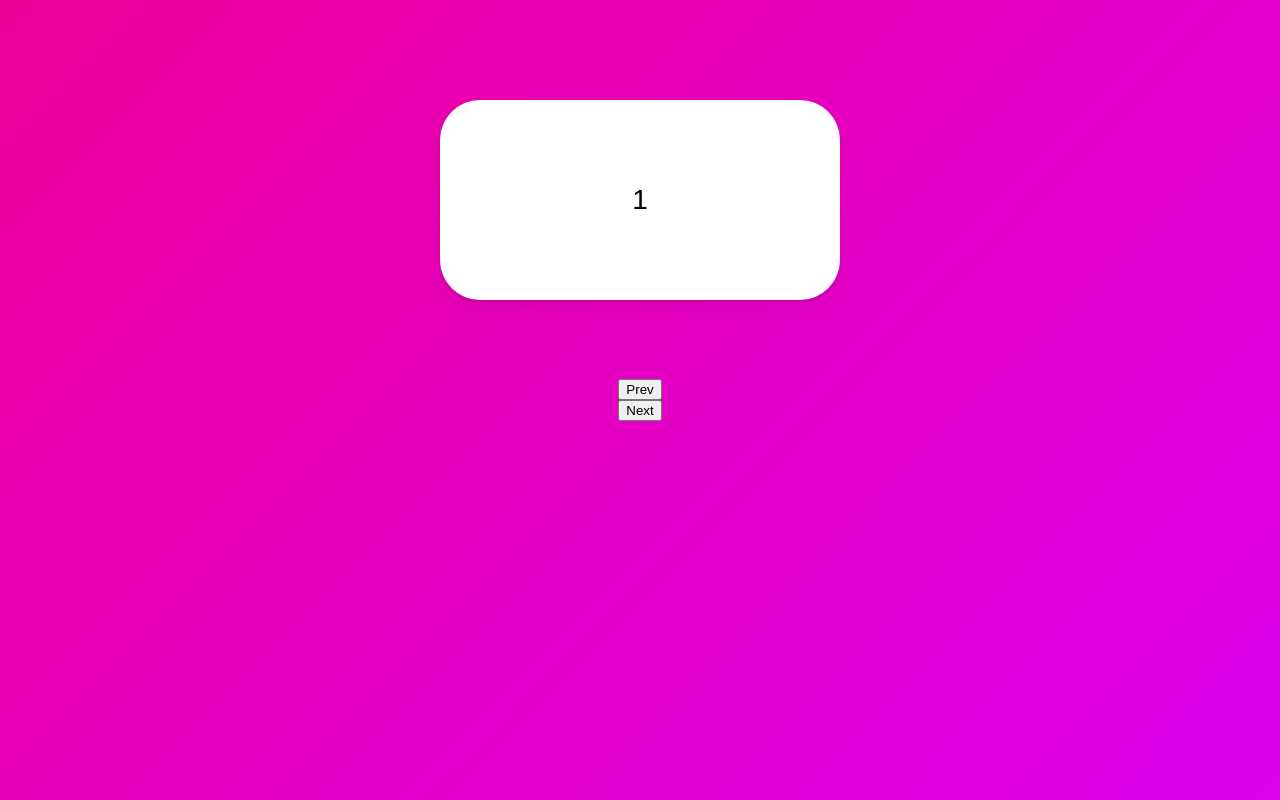
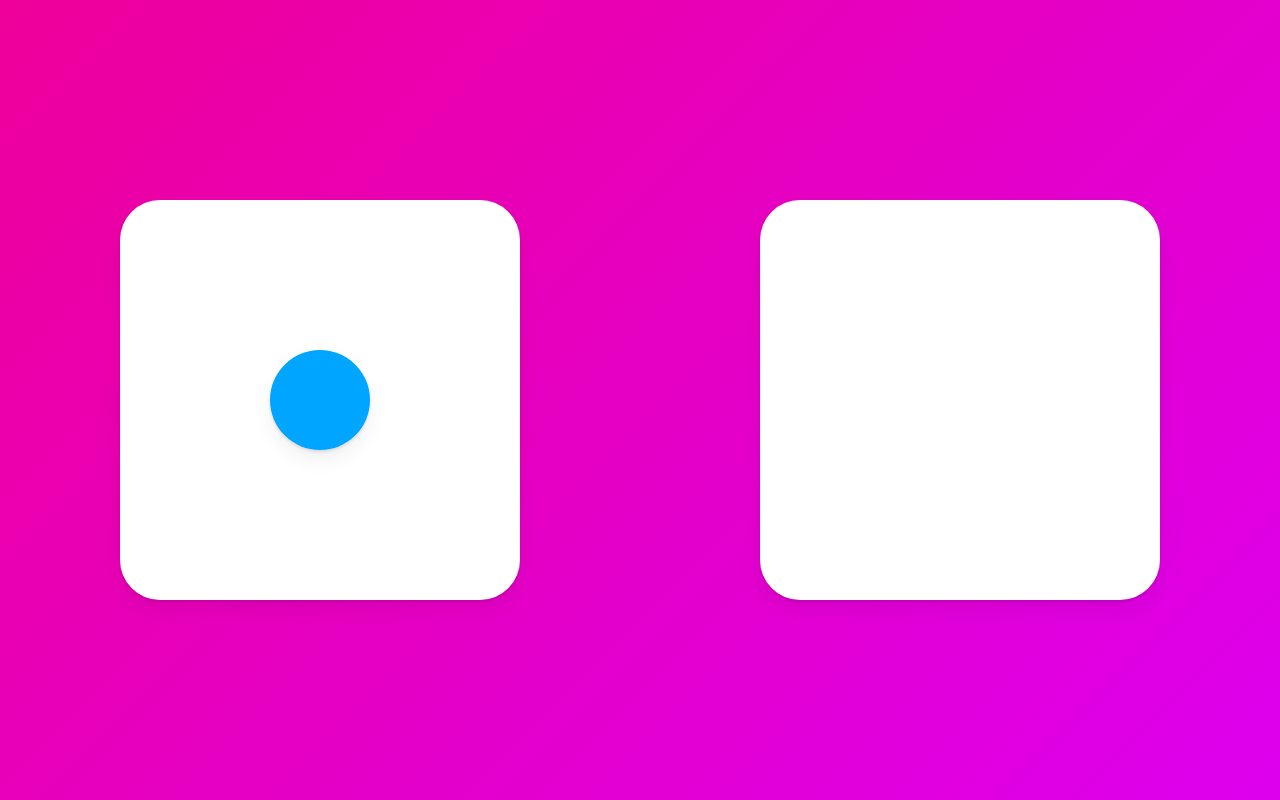
Before and after one commit to dykevin23/practice-animations, a React (Create React App) app: page / in a window 1280 px wide. Built offline with nearby package versions, Linux system fonts and the light colour scheme.

Commit message:
12. Layout Animation

```diff
--- a/src/App.tsx
+++ b/src/App.tsx
@@ -6,76 +6,43 @@
   height: 100vh;
   width: 100vw;
   display: flex;
-  justify-content: center;
+  justify-content: space-around;
   align-items: center;
-  flex-direction: column;
 `;
 
 const Box = styled(motion.div)`
   width: 400px;
-  height: 200px;
+  height: 400px;
   background-color: rgba(255, 255, 255, 1);
   border-radius: 40px;
-  position: absolute;
-  top: 100px;
   display: flex;
   justify-content: center;
   align-items: center;
-  font-size: 28px;
   box-shadow: 0 2px 3px rgba(0, 0, 0, 0.1), 0 10px 20px rgba(0, 0, 0, 0.06);
 `;
 
-const boxVariants = {
-  entry: (isBack: boolean) => ({
-    x: isBack ? -500 : 500,
-    opacity: 0,
-    scale: 0,
-  }),
-  center: {
-    x: 0,
-    opacity: 1,
-    scale: 1,
-    transition: {
-      duration: 0.3,
-    },
-  },
-  exit: (isBack: boolean) => ({
-    x: isBack ? 500 : -500,
-    opacity: 0,
-    scale: 0,
-    transition: {
-      duration: 0.3,
-    },
-  }),
-};
+const Circle = styled(motion.div)`
+  background-color: #00a5ff;
+  height: 100px;
+  width: 100px;
+  box-shadow: 0 2px 3px rgba(0, 0, 0, 0.1), 0 10px 20px rgba(0, 0, 0, 0.06);
+`;
 
 function App() {
-  const [visible, setVisible] = useState(1);
-  const [back, setBack] = useState(false);
-  const nextPlease = () => {
-    setBack(false);
-    setVisible((prev) => (prev === 10 ? 10 : prev + 1));
-  };
-  const prevPlease = () => {
-    setBack(true);
-    setVisible((prev) => (prev === 1 ? 1 : prev - 1));
-  };
+  const [clicked, setClicked] = useState(false);
+  const toggleClicked = () => setClicked((prev) => !prev);
   return (
-    <Wrapper>
-      <AnimatePresence mode="wait" custom={back}>
-        <Box
-          custom={back}
-          variants={boxVariants}
-          initial="entry"
-          animate="center"
-          exit="exit"
-          key={visible}
-        >
-          {visible}
-        </Box>
-      </AnimatePresence>
-      <button onClick={prevPlease}>Prev</button>
-      <button onClick={nextPlease}>Next</button>
+    <Wrapper onClick={toggleClicked}>
+      <Box>
+        {!clicked ? (
+          <Circle layoutId="circle" style={{ borderRadius: 50 }} />
+        ) : null}
+      </Box>
+      <Box>
+        {clicked ? (
+          <Circle layoutId="circle" style={{ borderRadius: 0, scale: 2 }} />
+        ) : null}
+      </Box>
     </Wrapper>
   );
 }
```
